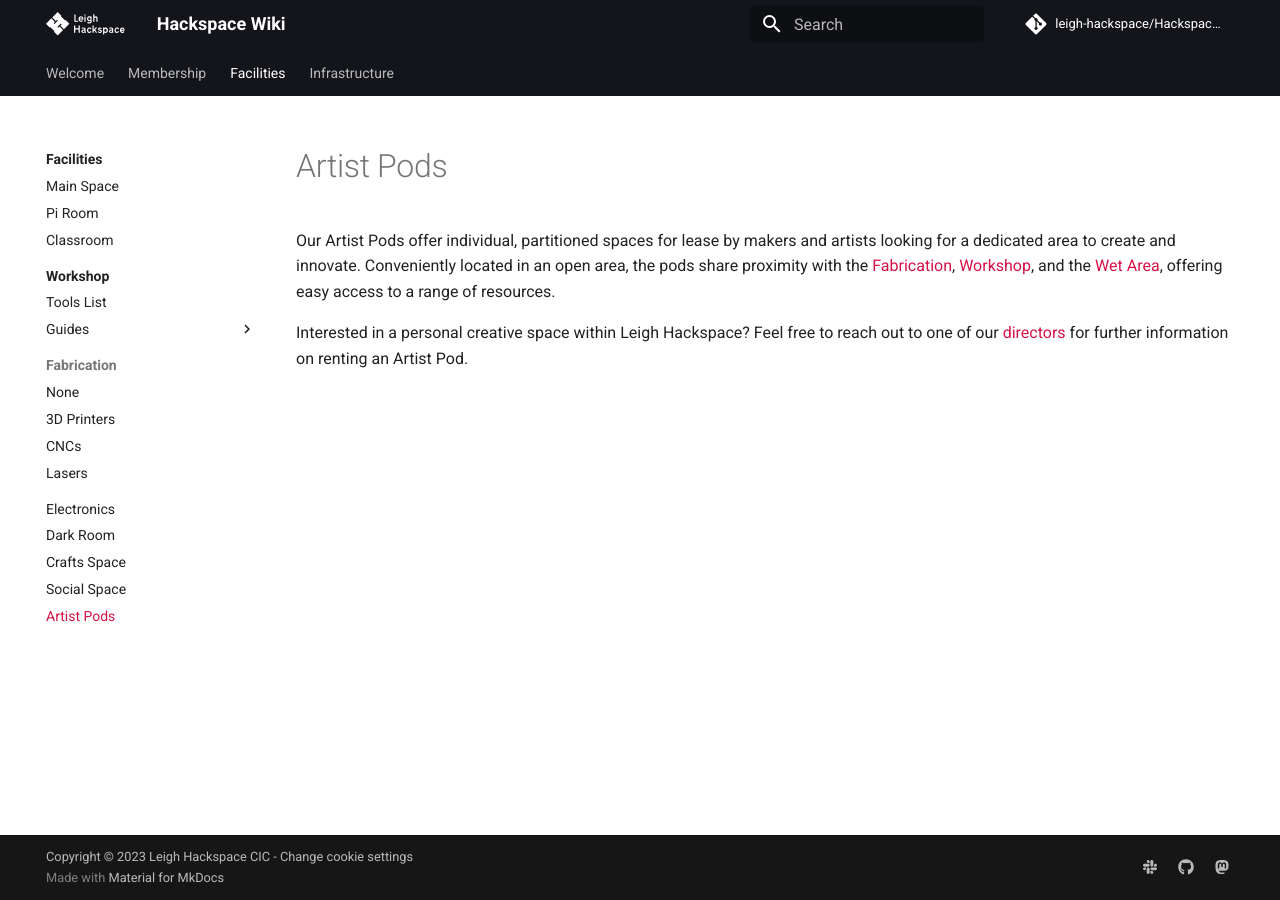
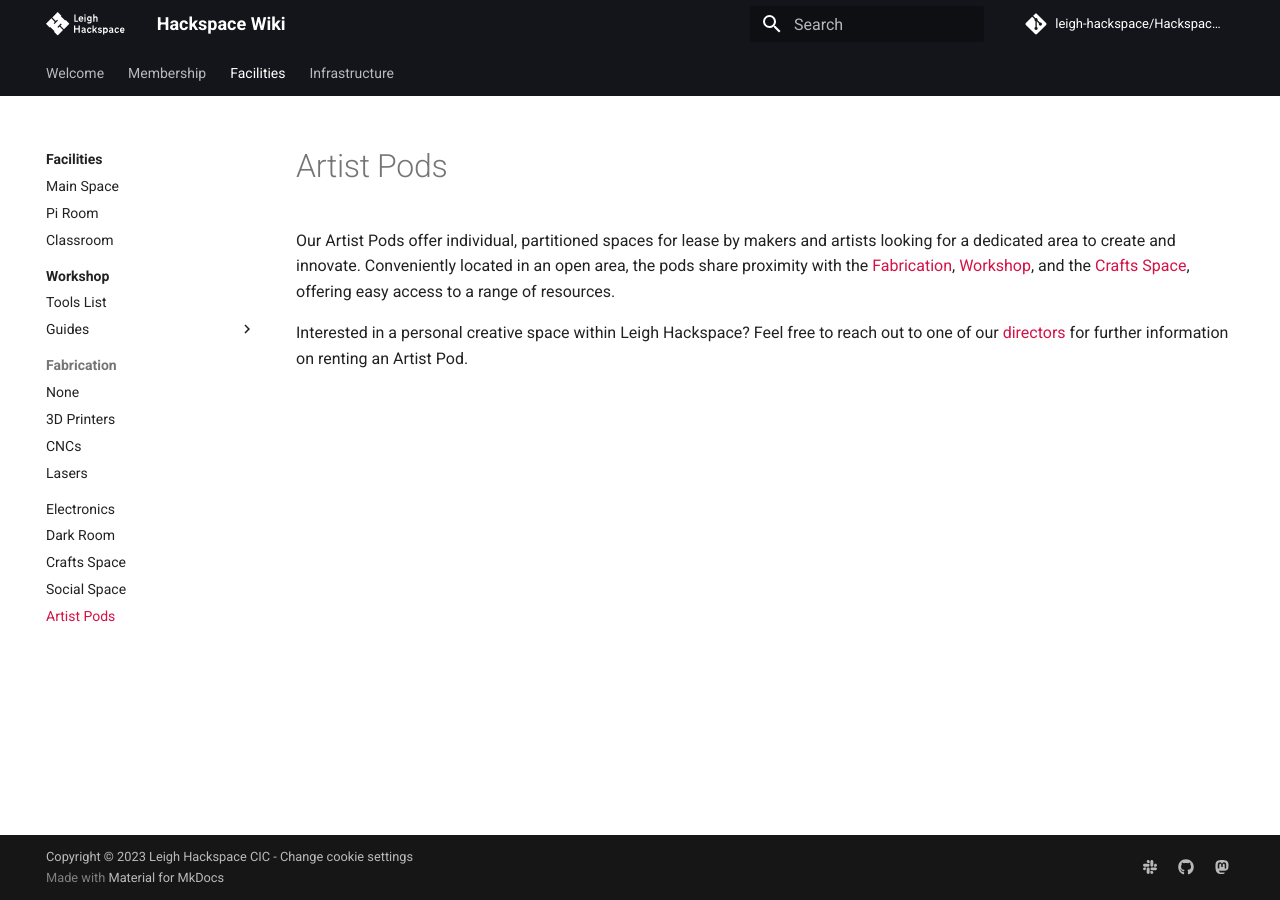
Before and after one commit to leigh-hackspace/HackspaceWiki, an MkDocs documentation site: the page built from docs/facilities/artist_pods.md, in a window 1280 px wide. Built offline with MkDocs 1.6.1 and Material for MkDocs 9.7.7, drawn with Linux system fonts in a browser that asks for light colours; comment, search, counter and statistics services are not loaded; the version menu is left out.

Commit message:
Fix artist pod links

```diff
--- a/docs/facilities/artist_pods.md
+++ b/docs/facilities/artist_pods.md
@@ -1,5 +1,5 @@
 # Artist Pods
 
-Our Artist Pods offer individual, partitioned spaces for lease by makers and artists looking for a dedicated area to create and innovate. Conveniently located in an open area, the pods share proximity with the [Fabrication](fabrication.md), [Workshop](workshop/index.md), and the [Wet Area](wet_area.md), offering easy access to a range of resources.
+Our Artist Pods offer individual, partitioned spaces for lease by makers and artists looking for a dedicated area to create and innovate. Conveniently located in an open area, the pods share proximity with the [Fabrication](fabrication.md), [Workshop](workshop/index.md), and the [Crafts Space](crafts_space.md), offering easy access to a range of resources.
 
 Interested in a personal creative space within Leigh Hackspace? Feel free to reach out to one of our [directors](../membership/useful_contacts.md#directors) for further information on renting an Artist Pod.
```
